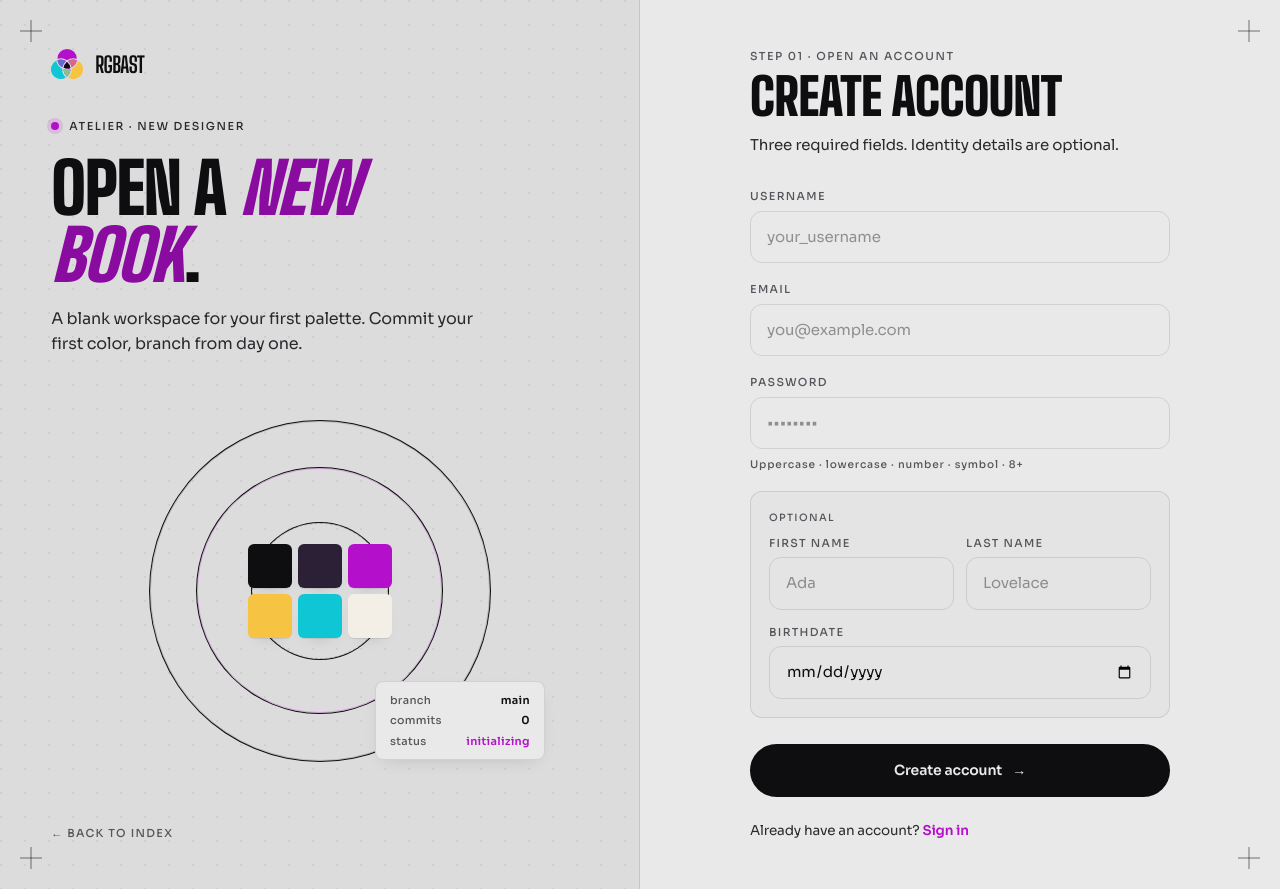
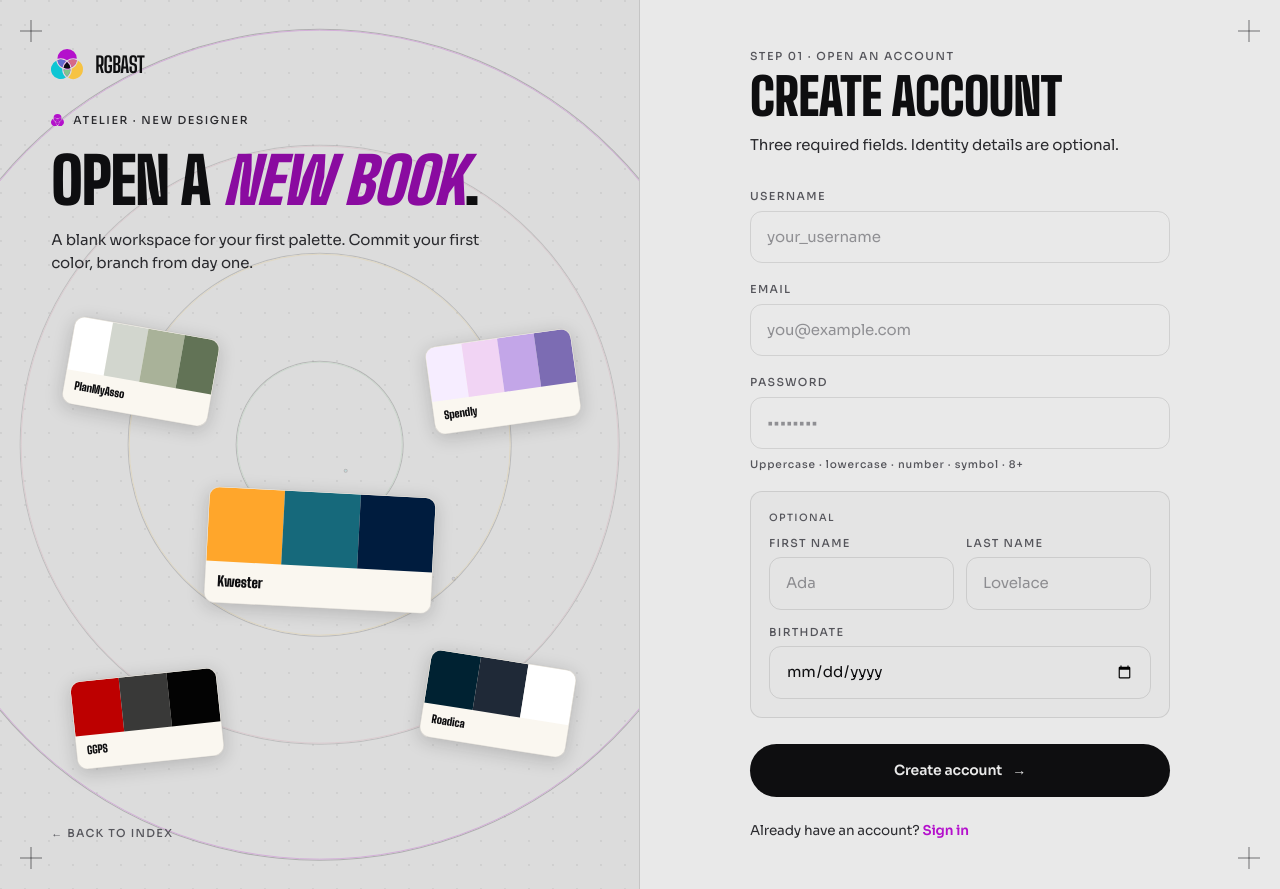
Before and after one commit to thameiu/rgbast-web, a Vue app: page /register in a window 1280 px wide. Built offline with nearby package versions, Linux system fonts and the light colour scheme; no server answers.

Commit message:
feat: added references to older projects on login & register

```diff
--- a/src/views/LoginView.vue
+++ b/src/views/LoginView.vue
@@ -1,13 +1,22 @@
 <template>
   <main class="auth">
-    <!-- Corner registration marks -->
     <span class="regmark regmark-tl" aria-hidden="true"></span>
     <span class="regmark regmark-tr" aria-hidden="true"></span>
     <span class="regmark regmark-bl" aria-hidden="true"></span>
     <span class="regmark regmark-br" aria-hidden="true"></span>
 
-    <!-- Left panel: composed editorial still life -->
+    <!-- Left panel -->
     <aside class="panel">
+      <!-- Large concentric rings — full-panel background -->
+      <div class="rings" aria-hidden="true">
+        <span class="ring r1"></span>
+        <span class="ring r2"></span>
+        <span class="ring r3"></span>
+        <span class="ring r4"></span>
+        <span class="ring r5"></span>
+        <span class="ring r6"></span>
+      </div>
+
       <div class="panel-inner">
         <RouterLink to="/" class="brand">
           <RgbastLogo size="32px" />
@@ -16,7 +25,7 @@
 
         <div class="panel-lede">
           <p class="eyebrow font-mono">
-            <span class="eyebrow-bullet"></span>
+            <RgbastLogo size="13px" :mono="true" class="eyebrow-logo" />
             Atelier · returning designer
           </p>
           <h1 class="panel-title font-display">
@@ -28,30 +37,69 @@
           </p>
         </div>
 
-        <!-- Rings + swatch stack composition -->
+        <!-- Scattered palette cards -->
         <div class="panel-art" aria-hidden="true">
-          <div class="rings">
-            <span class="ring r1"></span>
-            <span class="ring r2"></span>
-            <span class="ring r3"></span>
+
+          <!-- 2clock — top-left, small -->
+          <div class="pc" style="left:3%;top:4%;transform:rotate(11deg)">
+            <div class="pc-strip">
+              <span class="pc-col" style="background:#FF331E"></span>
+              <span class="pc-col" style="background:#FF6758"></span>
+              <span class="pc-col" style="background:#27314F"></span>
+            </div>
+            <div class="pc-foot"><span class="pc-name">2clock</span></div>
           </div>
-          <div class="stack">
-            <span class="s s1"></span>
-            <span class="s s2"></span>
-            <span class="s s3"></span>
-            <span class="s s4"></span>
-            <span class="s s5"></span>
+
+          <!-- gmanagr — top-right, small -->
+          <div class="pc" style="right:2%;top:6%;transform:rotate(-9deg)">
+            <div class="pc-strip">
+              <span class="pc-col" style="background:#CDD5F4"></span>
+              <span class="pc-col" style="background:#CAA6F6"></span>
+              <span class="pc-col" style="background:#90B2F8"></span>
+              <span class="pc-col" style="background:#A6E3A1"></span>
+              <span class="pc-col" style="background:#1F1F2F"></span>
+            </div>
+            <div class="pc-foot"><span class="pc-name">gmanagr</span></div>
           </div>
-          <div class="ticket font-mono">
-            <span class="ticket-row"><span>branch</span><strong>main</strong></span>
-            <span class="ticket-row"><span>commit</span><strong>a91f4e2</strong></span>
-            <span class="ticket-row"><span>status</span><strong class="ok">clean</strong></span>
+
+          <!-- ErgoSix — center, biggest -->
+          <div class="pc pc--big" style="left:50%;top:50%;transform:translate(-50%,-50%) rotate(-3deg)">
+            <div class="pc-strip">
+              <span class="pc-col" style="background:#FBFFFB"></span>
+              <span class="pc-col" style="background:#D3FCB6"></span>
+              <span class="pc-col" style="background:#339936"></span>
+              <span class="pc-col" style="background:#3C3C9C"></span>
+              <span class="pc-col" style="background:#1F1F3F"></span>
+            </div>
+            <div class="pc-foot"><span class="pc-name">ErgoSix</span></div>
           </div>
+
+          <!-- RGBAST — bottom-left, medium -->
+          <div class="pc pc--med" style="left:2%;bottom:6%;transform:rotate(7deg)">
+            <div class="pc-strip">
+              <span class="pc-col" style="background:#B410CC"></span>
+              <span class="pc-col" style="background:#D56A88"></span>
+              <span class="pc-col" style="background:#F6C343"></span>
+              <span class="pc-col" style="background:#82C58C"></span>
+              <span class="pc-col" style="background:#0EC6D4"></span>
+              <span class="pc-col" style="background:#616BD0"></span>
+            </div>
+            <div class="pc-foot"><span class="pc-name">RGBAST</span></div>
+          </div>
+
+          <!-- E-Tron 3D — bottom-right, small -->
+          <div class="pc" style="right:3%;bottom:9%;transform:rotate(-12deg)">
+            <div class="pc-strip">
+              <span class="pc-col" style="background:#1CF1FF"></span>
+              <span class="pc-col" style="background:#D90584"></span>
+              <span class="pc-col" style="background:#0E1F2F"></span>
+            </div>
+            <div class="pc-foot"><span class="pc-name">E-Tron 3D</span></div>
+          </div>
+
         </div>
 
-        <RouterLink to="/" class="back-link font-mono">
-          ← Back to index
-        </RouterLink>
+        <RouterLink to="/" class="back-link font-mono">← Back to index</RouterLink>
       </div>
     </aside>
 
@@ -94,11 +142,7 @@
 
           <p v-if="errorMessage" class="err">{{ errorMessage }}</p>
 
-          <button
-            type="submit"
-            :disabled="isSubmitting"
-            class="submit"
-          >
+          <button type="submit" :disabled="isSubmitting" class="submit">
             <span>{{ isSubmitting ? 'Signing in…' : 'Sign in' }}</span>
             <span aria-hidden="true">→</span>
           </button>
@@ -128,7 +172,6 @@ const errorMessage = ref('')
 async function handleLogin() {
   isSubmitting.value = true
   errorMessage.value = ''
-
   try {
     const response = await authApi.login({
       username: form.value.username,
@@ -161,8 +204,7 @@ async function handleLogin() {
 /* ===== Registration marks ===== */
 .regmark {
   position: absolute;
-  width: 22px;
-  height: 22px;
+  width: 22px; height: 22px;
   z-index: 3;
   pointer-events: none;
 }
@@ -194,22 +236,47 @@ async function handleLogin() {
 @media (max-width: 960px) {
   .panel { display: none; }
 }
-/* Subtle dot grid inside panel */
 .panel::before {
   content: "";
   position: absolute;
   inset: 0;
-  background: radial-gradient(circle at 1px 1px, rgba(14, 14, 16, 0.08) 1px, transparent 0) 0 0 / 24px 24px;
+  background: radial-gradient(circle at 1px 1px, rgba(14, 14, 16, 0.06) 1px, transparent 0) 0 0 / 24px 24px;
   pointer-events: none;
-  opacity: 0.8;
+  z-index: 0;
 }
 
+/* ===== Concentric rings (large, vertically centered) ===== */
+.rings {
+  position: absolute;
+  top: 50%;
+  left: 50%;
+  width: clamp(600px, 130%, 1000px);
+  aspect-ratio: 1 / 1;
+  transform: translate(-50%, -50%);
+  pointer-events: none;
+  z-index: 0;
+}
+.ring {
+  position: absolute;
+  inset: 0;
+  border-radius: 50%;
+  background: none;
+  border: none;
+}
+.r1 { border: 1.5px solid #B410CC; opacity: 0.22; }
+.r2 { inset: 14%; border: 1.5px solid #D56A88; opacity: 0.14; }
+.r3 { inset: 27%; border: 1.5px solid #F6C343; opacity: 0.16; }
+.r4 { inset: 40%; border: 1.5px solid #82C58C; opacity: 0.18; }
+.r5 { inset: 53%; border: 1.5px solid #0EC6D4; opacity: 0.18; }
+.r6 { inset: 66%; border: 1.5px solid #616BD0; opacity: 0.16; }
+
+/* ===== Panel inner content ===== */
 .panel-inner {
   position: relative;
   z-index: 1;
   display: flex;
   flex-direction: column;
-  gap: 32px;
+  gap: 28px;
   height: 100%;
 }
 
@@ -232,22 +299,17 @@ async function handleLogin() {
 .eyebrow {
   display: inline-flex;
   align-items: center;
-  gap: 10px;
+  gap: 9px;
   font-size: 11px;
   letter-spacing: 0.14em;
   text-transform: uppercase;
   color: var(--ink-2);
 }
-.eyebrow-bullet {
-  display: inline-block;
-  width: 8px; height: 8px;
-  border-radius: 50%;
-  background: var(--magenta);
-  box-shadow: 0 0 0 4px rgba(180, 16, 204, 0.15);
-}
+.eyebrow-logo { flex-shrink: 0; }
+
 .panel-title {
   margin-top: 18px;
-  font-size: clamp(48px, 5.5vw, 80px);
+  font-size: clamp(44px, 5vw, 76px);
   font-weight: 900;
   line-height: 0.95;
   letter-spacing: -0.02em;
@@ -257,94 +319,61 @@ async function handleLogin() {
   color: var(--magenta-ink);
 }
 .panel-copy {
-  margin-top: 18px;
-  font-size: 16px;
+  margin-top: 16px;
+  font-size: 15px;
   line-height: 1.55;
   color: var(--ink-2);
   max-width: 40ch;
 }
 
-/* ===== Editorial composition ===== */
+/* ===== Scattered palette cards ===== */
 .panel-art {
   position: relative;
   flex: 1;
-  min-height: 280px;
-  display: grid;
-  place-items: center;
-}
-.rings {
-  position: absolute;
-  top: 50%;
-  left: 50%;
-  width: min(340px, 70%);
-  aspect-ratio: 1 / 1;
-  transform: translate(-50%, -50%);
-}
-.ring {
-  position: absolute;
-  inset: 0;
-  border-radius: 50%;
-  border: 1px solid rgba(14, 14, 16, 0.18);
-}
-.r2 { inset: 14%; border-color: rgba(180, 16, 204, 0.28); }
-.r3 { inset: 30%; border: 1px dashed rgba(14, 14, 16, 0.2); animation: spin 100s linear infinite; }
-
-.stack {
-  position: absolute;
-  left: 50%;
-  top: 50%;
-  transform: translate(-50%, -50%) rotate(-6deg);
-  display: flex;
-  gap: 4px;
-}
-.s {
-  width: 42px;
-  height: 72px;
-  border-radius: 6px;
-  box-shadow: 0 1px 0 rgba(14, 14, 16, 0.08), 0 10px 20px -12px rgba(14, 14, 16, 0.3);
-  animation: drift 6s ease-in-out infinite;
-}
-.s1 { background: #0e0e10; animation-delay: 0s; }
-.s2 { background: #2b2035; animation-delay: 0.2s; }
-.s3 { background: #b410cc; animation-delay: 0.4s; }
-.s4 { background: #f4efe6; animation-delay: 0.6s; }
-.s5 { background: #f6c343; animation-delay: 0.8s; }
-
-@keyframes drift {
-  0%, 100% { transform: translateY(0); }
-  50%      { transform: translateY(-4px); }
-}
-@keyframes spin {
-  from { transform: rotate(0deg); }
-  to   { transform: rotate(360deg); }
+  min-height: 360px;
 }
 
-.ticket {
+/* Mini palette card */
+.pc {
   position: absolute;
-  right: 8%;
-  bottom: 8%;
-  background: var(--paper);
-  border: 1px solid var(--rule);
-  padding: 10px 14px;
-  border-radius: 8px;
+  width: 148px;
+  background: #faf7f0;
+  border: 1px solid rgba(14, 14, 16, 0.12);
+  border-radius: 11px;
+  overflow: hidden;
+  box-shadow: 0 4px 18px rgba(14, 14, 16, 0.18);
+}
+.pc--med  { width: 172px; }
+.pc--big  { width: 228px; }
+
+.pc-strip {
+  display: flex;
+  height: 54px;
+}
+.pc--big .pc-strip  { height: 74px; }
+.pc--med .pc-strip  { height: 62px; }
+
+.pc-col { flex: 1; }
+
+.pc-foot {
+  padding: 7px 10px 9px;
+  background: #faf7f0;
+}
+.pc--big .pc-foot { padding: 9px 12px 11px; }
+
+.pc-name {
+  display: block;
+  font-family: var(--font-display);
   font-size: 11px;
-  display: flex;
-  flex-direction: column;
-  gap: 4px;
-  min-width: 160px;
-  box-shadow: 0 6px 18px -10px rgba(14, 14, 16, 0.2);
+  font-weight: 900;
+  letter-spacing: -0.01em;
+  color: var(--ink);
+  white-space: nowrap;
+  overflow: hidden;
+  text-overflow: ellipsis;
 }
-.ticket-row {
-  display: flex;
-  justify-content: space-between;
-  gap: 14px;
-  color: var(--ink-3);
-}
-.ticket-row strong {
-  color: var(--ink);
-  font-weight: 600;
-}
-.ticket-row .ok { color: #1f7a2e; }
+.pc--big .pc-name  { font-size: 14px; }
+.pc--med .pc-name  { font-size: 12px; }
 
 .back-link {
   font-size: 11px;
--- a/src/views/RegisterView.vue
+++ b/src/views/RegisterView.vue
@@ -5,8 +5,18 @@
     <span class="regmark regmark-bl" aria-hidden="true"></span>
     <span class="regmark regmark-br" aria-hidden="true"></span>
 
-    <!-- Left panel: editorial composition -->
+    <!-- Left panel -->
     <aside class="panel">
+      <!-- Large concentric rings — full-panel background -->
+      <div class="rings" aria-hidden="true">
+        <span class="ring r1"></span>
+        <span class="ring r2"></span>
+        <span class="ring r3"></span>
+        <span class="ring r4"></span>
+        <span class="ring r5"></span>
+        <span class="ring r6"></span>
+      </div>
+
       <div class="panel-inner">
         <RouterLink to="/" class="brand">
           <RgbastLogo size="32px" />
@@ -15,7 +25,7 @@
 
         <div class="panel-lede">
           <p class="eyebrow font-mono">
-            <span class="eyebrow-bullet"></span>
+            <RgbastLogo size="13px" :mono="true" class="eyebrow-logo" />
             Atelier · new designer
           </p>
           <h1 class="panel-title font-display">
@@ -27,33 +37,68 @@
           </p>
         </div>
 
+        <!-- Scattered palette cards -->
         <div class="panel-art" aria-hidden="true">
-          <div class="rings">
-            <span class="ring r1"></span>
-            <span class="ring r2"></span>
-            <span class="ring r3"></span>
+
+          <!-- PlanMyAsso — top-left, small -->
+          <div class="pc" style="left:3%;top:5%;transform:rotate(10deg)">
+            <div class="pc-strip">
+              <span class="pc-col" style="background:#FFFFFF"></span>
+              <span class="pc-col" style="background:#D2D6CE"></span>
+              <span class="pc-col" style="background:#A9B299"></span>
+              <span class="pc-col" style="background:#627356"></span>
+            </div>
+            <div class="pc-foot"><span class="pc-name">PlanMyAsso</span></div>
           </div>
-          <div class="grid">
-            <span class="g" style="--c:#0e0e10"></span>
-            <span class="g" style="--c:#2b2035"></span>
-            <span class="g" style="--c:#b410cc"></span>
-            <span class="g" style="--c:#f6c343"></span>
-            <span class="g" style="--c:#0ec6d4"></span>
-            <span class="g" style="--c:#f4efe6"></span>
+
+          <!-- Spendly — top-right, small -->
+          <div class="pc" style="right:2%;top:7%;transform:rotate(-8deg)">
+            <div class="pc-strip">
+              <span class="pc-col" style="background:#F6EDFF"></span>
+              <span class="pc-col" style="background:#F1D4F4"></span>
+              <span class="pc-col" style="background:#C3A6E8"></span>
+              <span class="pc-col" style="background:#7C6CB3"></span>
+            </div>
+            <div class="pc-foot"><span class="pc-name">Spendly</span></div>
           </div>
-          <div class="ticket font-mono">
-            <span class="ticket-row"><span>branch</span><strong>main</strong></span>
-            <span class="ticket-row"><span>commits</span><strong>0</strong></span>
-            <span class="ticket-row"><span>status</span><strong class="new">initializing</strong></span>
+
+          <!-- Kwester — center, biggest -->
+          <div class="pc pc--big" style="left:50%;top:50%;transform:translate(-50%,-50%) rotate(3deg)">
+            <div class="pc-strip">
+              <span class="pc-col" style="background:#FFA62B"></span>
+              <span class="pc-col" style="background:#16697B"></span>
+              <span class="pc-col" style="background:#001C3E"></span>
+            </div>
+            <div class="pc-foot"><span class="pc-name">Kwester</span></div>
           </div>
+
+          <!-- GGPS — bottom-left, small -->
+          <div class="pc" style="left:4%;bottom:7%;transform:rotate(-6deg)">
+            <div class="pc-strip">
+              <span class="pc-col" style="background:#BD0000"></span>
+              <span class="pc-col" style="background:#393938"></span>
+              <span class="pc-col" style="background:#030303"></span>
+            </div>
+            <div class="pc-foot"><span class="pc-name">GGPS</span></div>
+          </div>
+
+          <!-- Roadica — bottom-right, small -->
+          <div class="pc" style="right:3%;bottom:10%;transform:rotate(9deg)">
+            <div class="pc-strip">
+              <span class="pc-col" style="background:#002232"></span>
+              <span class="pc-col" style="background:#1F2937"></span>
+              <span class="pc-col" style="background:#FFFFFF"></span>
+            </div>
+            <div class="pc-foot"><span class="pc-name">Roadica</span></div>
+          </div>
+
         </div>
 
-        <RouterLink to="/" class="back-link font-mono">
-          ← Back to index
-        </RouterLink>
+        <RouterLink to="/" class="back-link font-mono">← Back to index</RouterLink>
       </div>
     </aside>
 
+    <!-- Right: form -->
     <section class="form-col">
       <div class="form-inner">
         <RouterLink to="/" class="brand brand-mobile">
@@ -124,11 +169,7 @@
 
           <p v-if="errorMessage" class="err">{{ errorMessage }}</p>
 
-          <button
-            type="submit"
-            :disabled="isSubmitting"
-            class="submit"
-          >
+          <button type="submit" :disabled="isSubmitting" class="submit">
             <span>{{ isSubmitting ? 'Creating…' : 'Create account' }}</span>
             <span aria-hidden="true">→</span>
           </button>
@@ -158,7 +199,6 @@ const errorMessage = ref('')
 async function handleRegister() {
   isSubmitting.value = true
   errorMessage.value = ''
-
   try {
     await usersApi.create({
       username: form.value.username,
@@ -168,12 +208,10 @@ async function handleRegister() {
       lastname: form.value.lastname || null,
       birthdate: form.value.birthdate || null,
     })
-
     const loginResponse = await authApi.login({
       username: form.value.username,
       password: form.value.password,
     })
-
     localStorage.setItem('access_token', loginResponse.access_token)
     router.push('/dashboard')
   } catch (error: unknown) {
@@ -198,6 +236,7 @@ async function handleRegister() {
   .auth { grid-template-columns: 1fr; }
 }
 
+/* ===== Registration marks ===== */
 .regmark {
   position: absolute;
   width: 22px; height: 22px;
@@ -218,6 +257,7 @@ async function handleRegister() {
 .regmark-bl { bottom: 20px; left: 20px; }
 .regmark-br { bottom: 20px; right: 20px; }
 
+/* ===== Left panel ===== */
 .panel {
   position: relative;
   background: #DCDCDC;
@@ -235,17 +275,45 @@ async function handleRegister() {
   content: "";
   position: absolute;
   inset: 0;
-  background: radial-gradient(circle at 1px 1px, rgba(14, 14, 16, 0.08) 1px, transparent 0) 0 0 / 24px 24px;
+  background: radial-gradient(circle at 1px 1px, rgba(14, 14, 16, 0.06) 1px, transparent 0) 0 0 / 24px 24px;
   pointer-events: none;
-  opacity: 0.8;
+  z-index: 0;
 }
 
+/* ===== Concentric rings (large, vertically centered) ===== */
+
+/* ===== Concentric rings (large, vertically centered) ===== */
+.rings {
+  position: absolute;
+  top: 50%;
+  left: 50%;
+  width: clamp(600px, 130%, 1000px);
+  aspect-ratio: 1 / 1;
+  transform: translate(-50%, -50%);
+  pointer-events: none;
+  z-index: 0;
+}
+.ring {
+  position: absolute;
+  inset: 0;
+  border-radius: 50%;
+  background: none;
+  border: none;
+}
+.r1 { border: 1.5px solid #B410CC; opacity: 0.22; }
+.r2 { inset: 14%; border: 1.5px solid #D56A88; opacity: 0.14; }
+.r3 { inset: 27%; border: 1.5px solid #F6C343; opacity: 0.16; }
+.r4 { inset: 40%; border: 1.5px solid #82C58C; opacity: 0.18; }
+.r5 { inset: 53%; border: 1.5px solid #0EC6D4; opacity: 0.18; }
+.r6 { inset: 66%; border: 1.5px solid #616BD0; opacity: 0.16; }
+
+/* ===== Panel inner content ===== */
 .panel-inner {
   position: relative;
   z-index: 1;
   display: flex;
   flex-direction: column;
-  gap: 32px;
+  gap: 28px;
   height: 100%;
 }
 
@@ -268,22 +336,17 @@ async function handleRegister() {
 .eyebrow {
   display: inline-flex;
   align-items: center;
-  gap: 10px;
+  gap: 9px;
   font-size: 11px;
   letter-spacing: 0.14em;
   text-transform: uppercase;
   color: var(--ink-2);
 }
-.eyebrow-bullet {
-  display: inline-block;
-  width: 8px; height: 8px;
-  border-radius: 50%;
-  background: var(--magenta);
-  box-shadow: 0 0 0 4px rgba(180, 16, 204, 0.15);
-}
+.eyebrow-logo { flex-shrink: 0; }
+
 .panel-title {
   margin-top: 18px;
-  font-size: clamp(48px, 5.5vw, 80px);
+  font-size: clamp(44px, 5vw, 76px);
   font-weight: 900;
   line-height: 0.95;
   letter-spacing: -0.02em;
@@ -293,95 +356,60 @@ async function handleRegister() {
   color: var(--magenta-ink);
 }
 .panel-copy {
-  margin-top: 18px;
-  font-size: 16px;
+  margin-top: 16px;
+  font-size: 15px;
   line-height: 1.55;
   color: var(--ink-2);
   max-width: 40ch;
 }
 
+/* ===== Scattered palette cards ===== */
 .panel-art {
   position: relative;
   flex: 1;
-  min-height: 280px;
-  display: grid;
-  place-items: center;
-}
-.rings {
-  position: absolute;
-  top: 50%;
-  left: 50%;
-  width: min(340px, 70%);
-  aspect-ratio: 1 / 1;
-  transform: translate(-50%, -50%);
-}
-.ring {
-  position: absolute;
-  inset: 0;
-  border-radius: 50%;
-  border: 1px solid rgba(14, 14, 16, 0.18);
-}
-.r2 { inset: 14%; border-color: rgba(180, 16, 204, 0.28); }
-.r3 { inset: 30%; border: 1px dashed rgba(14, 14, 16, 0.2); animation: spin 100s linear infinite; }
-
-.grid {
-  position: absolute;
-  left: 50%;
-  top: 50%;
-  transform: translate(-50%, -50%);
-  display: grid;
-  grid-template-columns: repeat(3, 44px);
-  grid-template-rows: repeat(2, 44px);
-  gap: 6px;
-}
-.g {
-  background: var(--c);
-  border-radius: 6px;
-  box-shadow: 0 1px 0 rgba(14, 14, 16, 0.08), 0 8px 18px -14px rgba(14, 14, 16, 0.4);
-  animation: bob 5s ease-in-out infinite;
-}
-.g:nth-child(1) { animation-delay: 0s; }
-.g:nth-child(2) { animation-delay: 0.15s; }
-.g:nth-child(3) { animation-delay: 0.3s; }
-.g:nth-child(4) { animation-delay: 0.45s; }
-.g:nth-child(5) { animation-delay: 0.6s; }
-.g:nth-child(6) { animation-delay: 0.75s; }
-
-@keyframes bob {
-  0%, 100% { transform: translateY(0); }
-  50%      { transform: translateY(-3px); }
-}
-@keyframes spin {
-  from { transform: rotate(0deg); }
-  to   { transform: rotate(360deg); }
+  min-height: 360px;
 }
 
-.ticket {
+.pc {
   position: absolute;
-  right: 8%;
-  bottom: 8%;
-  background: var(--paper);
-  border: 1px solid var(--rule);
-  padding: 10px 14px;
-  border-radius: 8px;
+  width: 148px;
+  background: #faf7f0;
+  border: 1px solid rgba(14, 14, 16, 0.12);
+  border-radius: 11px;
+  overflow: hidden;
+  box-shadow: 0 4px 18px rgba(14, 14, 16, 0.18);
+}
+.pc--med  { width: 172px; }
+.pc--big  { width: 228px; }
+
+.pc-strip {
+  display: flex;
+  height: 54px;
+}
+.pc--big .pc-strip  { height: 74px; }
+.pc--med .pc-strip  { height: 62px; }
+
+.pc-col { flex: 1; }
+
+.pc-foot {
+  padding: 7px 10px 9px;
+  background: #faf7f0;
+}
+.pc--big .pc-foot { padding: 9px 12px 11px; }
+
+.pc-name {
+  display: block;
+  font-family: var(--font-display);
   font-size: 11px;
-  display: flex;
-  flex-direction: column;
-  gap: 4px;
-  min-width: 170px;
-  box-shadow: 0 6px 18px -10px rgba(14, 14, 16, 0.2);
+  font-weight: 900;
+  letter-spacing: -0.01em;
+  color: var(--ink);
+  white-space: nowrap;
+  overflow: hidden;
+  text-overflow: ellipsis;
 }
-.ticket-row {
-  display: flex;
-  justify-content: space-between;
-  gap: 14px;
-  color: var(--ink-3);
-}
-.ticket-row strong {
-  color: var(--ink);
-  font-weight: 600;
-}
-.ticket-row .new { color: var(--magenta); }
+.pc--big .pc-name  { font-size: 14px; }
+.pc--med .pc-name  { font-size: 12px; }
 
 .back-link {
   font-size: 11px;
@@ -393,6 +421,7 @@ async function handleRegister() {
 }
 .back-link:hover { color: var(--magenta); }
 
+/* ===== Right form column ===== */
 .form-col {
   display: flex;
   align-items: center;
```
